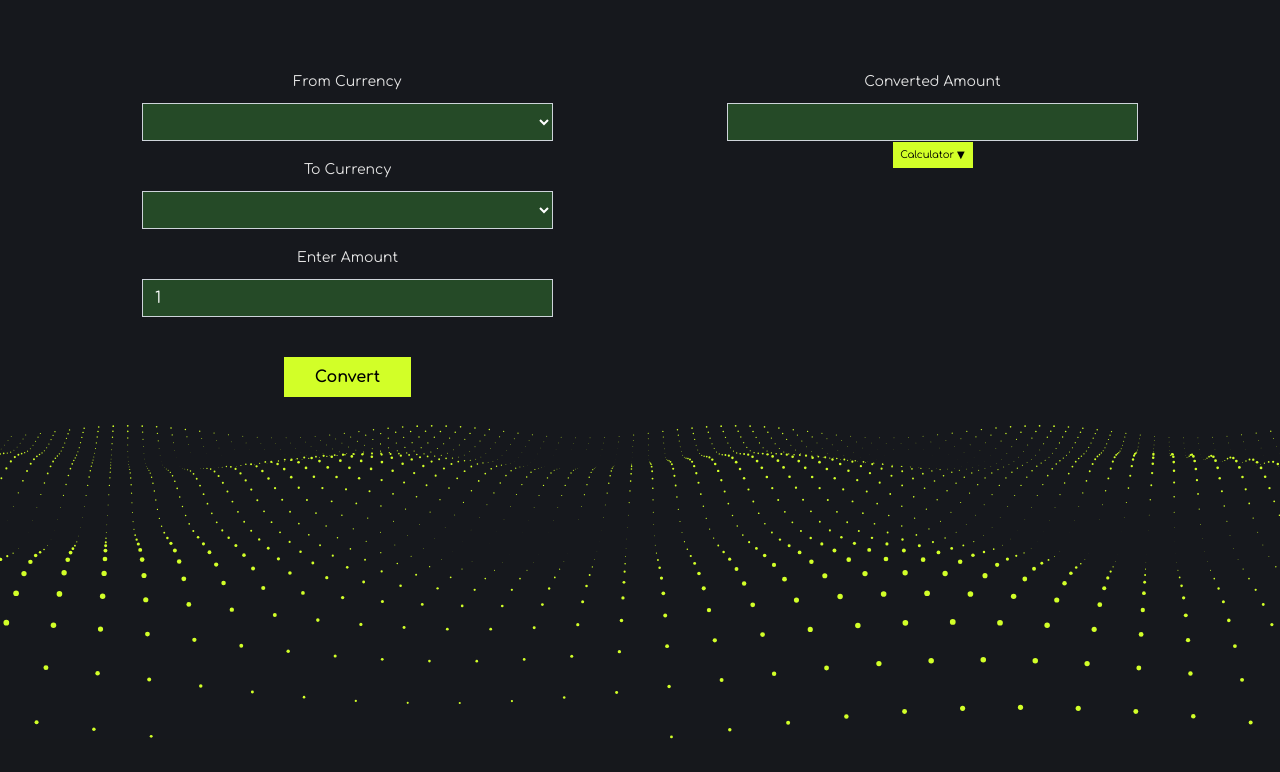
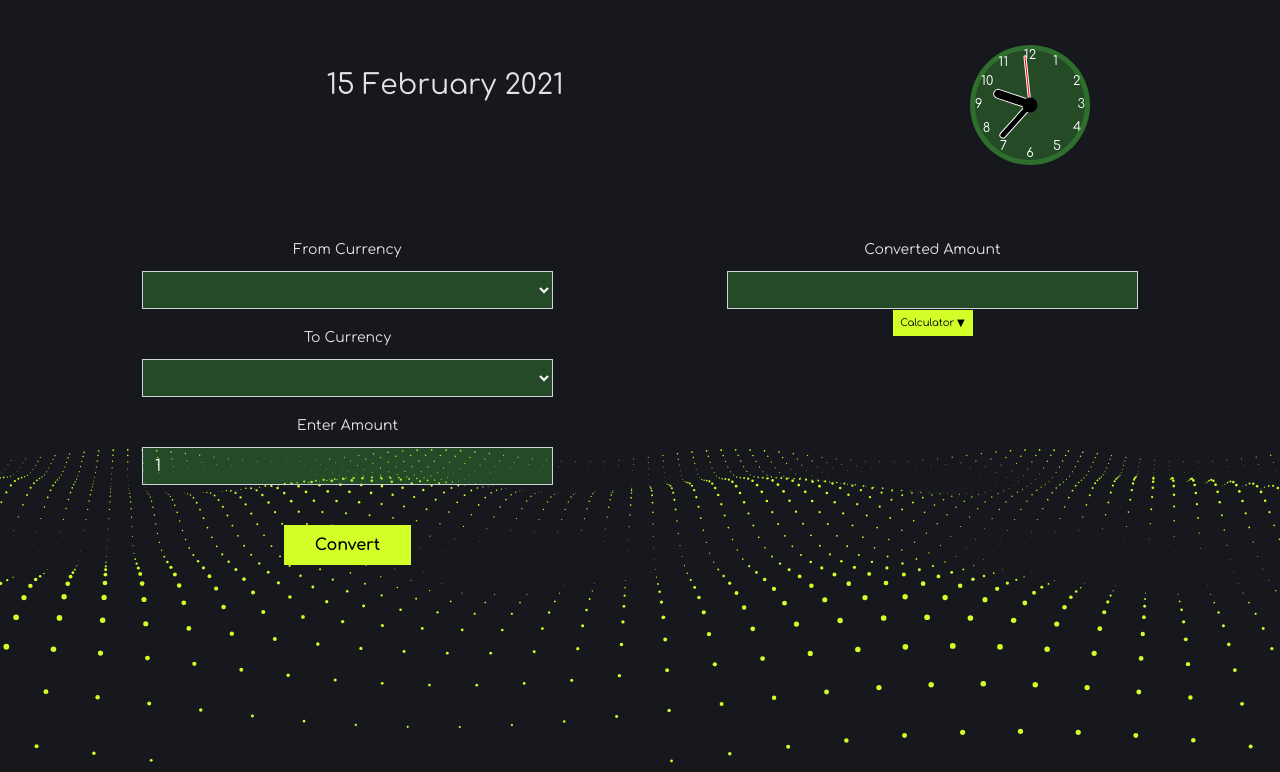
Before and after one commit to dvlprAlamin/currencey-conveter, a plain HTML site: page index.html in a window 1280 px wide. Shown: the part 61-833 px from the top of the page. Before the commit the page ends 809 px from the top, so only its background shows below. Drawn offline with Linux system fonts and the light colour scheme; no server answers; animation ran at ten frames a second.

Commit message:
added date and clock

```diff
--- a/css/style.css
+++ b/css/style.css
@@ -152,3 +152,116 @@ input {
     padding: 1rem;
   }
 }
+
+
+/* clock part css */
+.clock {
+  width: 120px;
+  height: 120px;
+  background-color: #53e3463f;
+  border-radius: 50%;
+  border: 5px solid #53e3463f;
+  position: relative;
+}
+
+.clock .number {
+  line-height: 90%;
+  position: absolute;
+  font-size: .8rem;
+  color: rgb(255, 255, 255);
+}
+.clock .number12 {
+  top: 0;
+  left: 50%;
+  transform: translateX(-50%);
+}
+.clock .number1 {
+  left: 71%;
+  top: 6%;
+}
+.clock .number2 {
+  left: 89%;
+  top: 24%;
+ }
+.clock .number3 {
+  right: 0;
+  top: 50%;
+  transform: translateY(-50%);
+}
+.clock .number5 {
+  left: 71%;
+  bottom: 6%;
+}
+.clock .number4 {
+  left: 89%;
+  bottom: 24%;
+}
+.clock .number6 {
+  bottom: 0;
+  left: 50%;
+  transform: translateX(-50%);
+}
+.clock .number7 {
+  right: 71%;
+  bottom: 6%;
+}
+.clock .number8 {
+  left: 7%;
+  bottom: 23%;
+}
+.clock .number9 {
+  top: 50%;
+  transform: translateY(-50%);
+}
+.clock .number10 {
+  left: 5.5%;
+  top: 24%;
+}
+.clock .number11 {
+  right: 70%;
+  top: 7%;
+}
+
+.clock .hand {
+  --rotation: 0;
+  position: absolute;
+  bottom: 50%;
+  left: 50%;
+  border: 1px solid #ffffff;
+  border-top-left-radius: 10px;
+  border-top-right-radius: 10px;
+  transform-origin: bottom;
+  z-index: 10;
+  transform: translateX(-50%) rotate(calc(var(--rotation) * 1deg));
+}
+
+.clock::after {
+  content: '';
+  position: absolute;
+  background-color: black;
+  z-index: 11;
+  width: 15px;
+  height: 15px;
+  top: 50%;
+  left: 50%;
+  transform: translate(-50%, -50%);
+  border-radius: 50%;
+}
+
+.clock .hand.second {
+  width: 3px;
+  height: 45%;
+  background-color: red;
+}
+
+.clock .hand.minute {
+  width: 7px;
+  height: 40%;
+  background-color: black;
+}
+
+.clock .hand.hour {
+  width: 10px;
+  height: 35%;
+  background-color: black;
+}
--- a/index.html
+++ b/index.html
@@ -17,9 +17,31 @@
 <body>
     <div id="wave" class="banner">
         <div class="banner-info">
+            <h3 class="title text-center my-4">Currency Converter</h3>
             <div class="container">
                 <div class="row">
-                    <h3 class="title text-center col-12 mt-4">Currency Converter</h3>
+                    <div class="col-md-8">
+                        <h3 id="date" class="mt-5 text-center"></h3>
+                    </div>
+                    <div class="col-md-4">
+                        <div class="clock mx-auto mt-4">
+                            <div class="hand hour" data-hour-hand></div>
+                            <div class="hand minute" data-minute-hand></div>
+                            <div class="hand second" data-second-hand></div>
+                            <div class="number number1">1</div>
+                            <div class="number number2">2</div>
+                            <div class="number number3">3</div>
+                            <div class="number number4">4</div>
+                            <div class="number number5">5</div>
+                            <div class="number number6">6</div>
+                            <div class="number number7">7</div>
+                            <div class="number number8">8</div>
+                            <div class="number number9">9</div>
+                            <div class="number number10">10</div>
+                            <div class="number number11">11</div>
+                            <div class="number number12">12</div>
+                          </div>
+                    </div>
                 </div>
                 <div class="row">
                     <div class="col-lg-6 text-center">
@@ -89,11 +111,17 @@
                         </div>
                     </div>
                 </div>
+                <div class="row">
+                    <div class="col-12">
+
+                    </div>
+                </div>
             </div>
         </div>
     </div>
     <script src="./js/app.js"></script>
     <script src="./js/calculator.js"></script>
+    <script src="./js/clock.js"></script>
     <!-- wave JavaScript -->
     <script src='js/wave/three.min.js'></script>
     <script src='js/wave/Projector.js'></script>
--- a/js/app.js
+++ b/js/app.js
@@ -1,11 +1,11 @@
 // Fetch data from server
-const ApiKey = '14a15c45c48c92bea5ab98276efd6f55'
-const url = 'http://data.fixer.io/api/latest?access_key=' + ApiKey;
-fetch(url)
-.then(res => res.json())
-.then(data => {
-    localStorage.setItem("currencyRate", JSON.stringify(data));
-})
+// const ApiKey = '14a15c45c48c92bea5ab98276efd6f55'
+// const url = 'http://data.fixer.io/api/latest?access_key=' + ApiKey;
+// fetch(url)
+// .then(res => res.json())
+// .then(data => {
+//     localStorage.setItem("currencyRate", JSON.stringify(data));
+// })
 
 // Set up currency list
 const currencyName = () => {
--- /dev/null
+++ b/js/clock.js
@@ -0,0 +1,31 @@
+setInterval(setClock, 1000)
+
+const hourHand = document.querySelector('[data-hour-hand]')
+const minuteHand = document.querySelector('[data-minute-hand]')
+const secondHand = document.querySelector('[data-second-hand]')
+
+function setClock() {
+  const currentDate = new Date()
+  const secondsRatio = currentDate.getSeconds() / 60
+  const minutesRatio = (secondsRatio + currentDate.getMinutes()) / 60
+  const hoursRatio = (minutesRatio + currentDate.getHours()) / 12
+  setRotation(secondHand, secondsRatio)
+  setRotation(minuteHand, minutesRatio)
+  setRotation(hourHand, hoursRatio)
+}
+
+function setRotation(element, rotationRatio) {
+  element.style.setProperty('--rotation', rotationRatio * 360)
+}
+
+setClock();
+
+const newDate = new Date();
+const date = newDate.getDate();
+const monthNames = ["January", "February", "March", "April", "May", "June",
+  "July", "August", "September", "October", "November", "December"
+];
+const month = monthNames[newDate.getMonth()];
+const year = newDate.getFullYear();
+document.getElementById('date').innerHTML = date + ' ' + month + ' ' + year;
+console.log(newDate);
```
